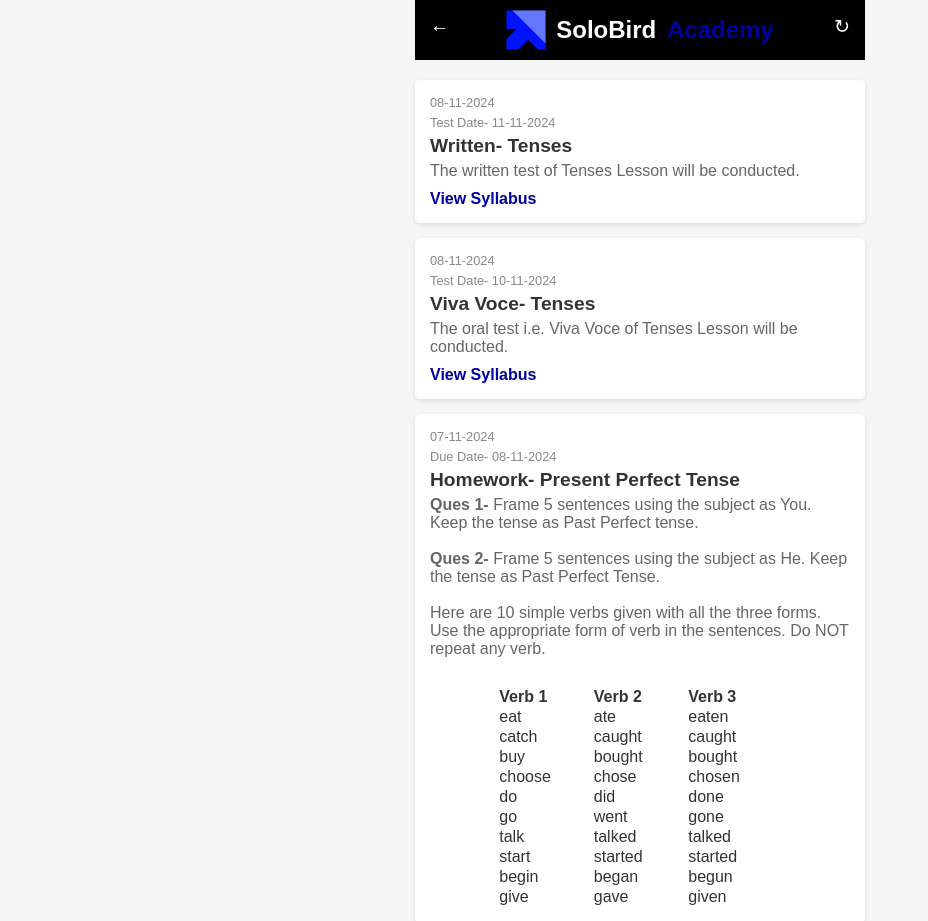
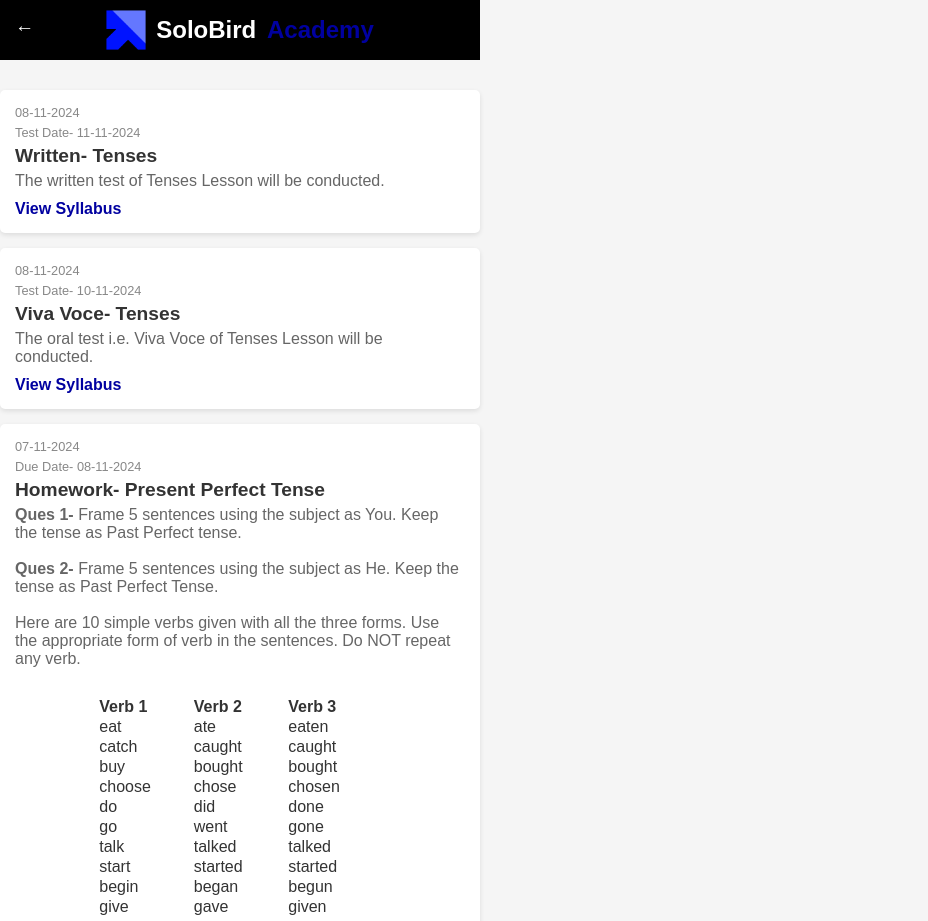
Before and after one commit to hassan-suhail/SBA-English, a plain HTML site: page index.html in a window 1280 px wide. Shown: the top 921 px of the page, without its empty margins (0-928 px from the left). Drawn offline with Linux system fonts and the light colour scheme; sample sign-in values are in the browser's storage.

Commit message:
fixed header of index

```diff
--- a/index.html
+++ b/index.html
@@ -2,13 +2,45 @@
 <html lang="en">
 <head>
     <meta charset="UTF-8">
-    <meta name="viewport" content="width=device-width, initial-scale=1.0">
-    <title>SoloBird Academy</title>
+    <meta name="viewport" content="width=device-width, initial-scale=1.0, user-scalable=no">
+    <title>View Document</title>
     <link rel="stylesheet" href="style.css">
+    <script src="https://cdnjs.cloudflare.com/ajax/libs/pdf.js/2.11.338/pdf.min.js"></script>
     <script src="script.js"></script>
 
+
+    <style>
+        body {
+            background-color: #f5f5f5;
+            font-family: 'Montserrat', sans-serif;
+            margin: 0;
+            padding: 0;
+            display: flex;
+            flex-direction: column;
+            align-items: center;
+            justify-content: center;
+        }
+
+        /* Header Style */
+        header {
+            width: 100%;
+            background-color: black;
+            padding: 10px 0;
+            text-align: center;
+            color: white;
+        }
+
+
+    </style>
 </head>
 <body>
+  <script>
+    // Check if the user is logged in
+    if (localStorage.getItem("loggedIn") !== "true") {
+        // Redirect to login page if not logged in
+        window.location.href = "login.html";
+    }
+</script>
 
     <!-- Header Section -->
 <header class="header">
--- a/style.css
+++ b/style.css
@@ -24,10 +24,13 @@ header {
     display: flex;
     align-items: center;
     justify-content: center; /* Centers the title text */
-    position: relative;
+
     box-sizing: border-box; /* Includes padding in the width calculation */
     margin: 0; /* Removes any default margin */
     overflow: hidden; /* Prevents any unintended scrolling */
+    text-align: center;
+    margin-bottom: 10px;
+
 }
 
 .table-center {
```
Also changed, not shown: script.js (line endings or trailing spaces).
